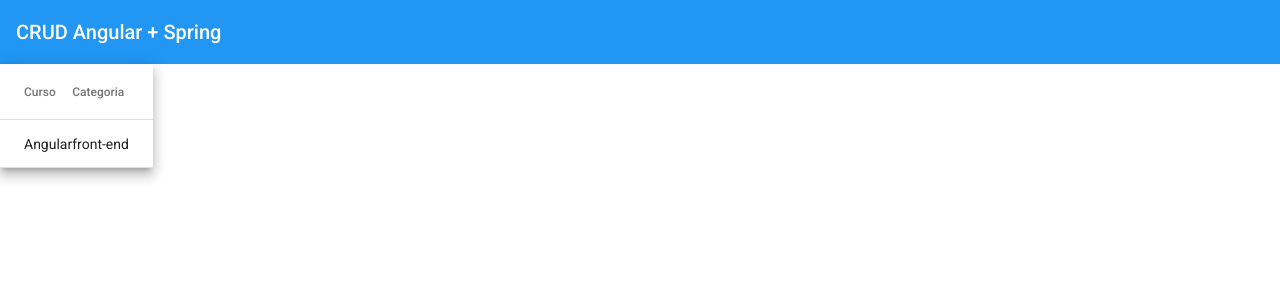
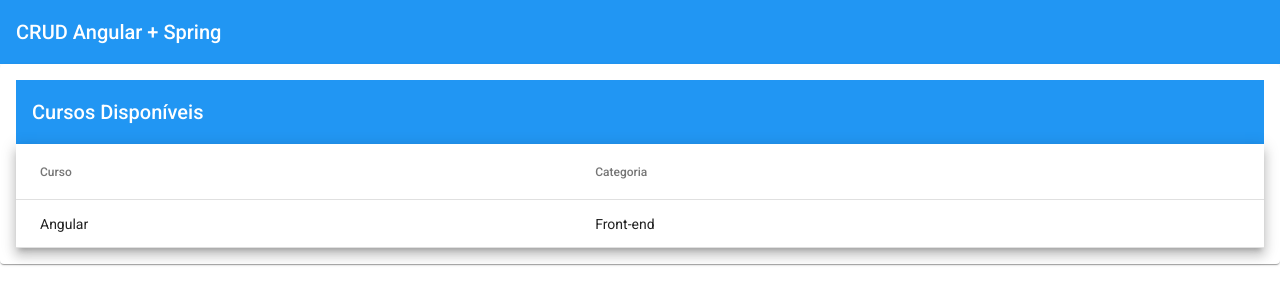
Before and after one commit to caiorodriveira/Crud-Angular-Spring, an Angular app in the folder crud-angular/: page /cursos in a window 1280 px wide. Shown: the top 304 px of the page. Built offline with nearby package versions, Linux system fonts and the light colour scheme.

Commit message:
Aula 07(Card e Tollbar na tabela)

```diff
--- a/crud-angular/src/app/cursos/cursos/cursos.component.html
+++ b/crud-angular/src/app/cursos/cursos/cursos.component.html
@@ -1,3 +1,7 @@
+<mat-card><!--Tabela dentro de um card-->
+  <mat-toolbar color="primary">
+    Cursos Disponíveis
+  </mat-toolbar>
   <table mat-table [dataSource]="cursos" class="mat-elevation-z8">
 
     <!-- Coluna Nome -->
@@ -16,3 +20,4 @@
     <tr mat-header-row *matHeaderRowDef="displayedColumns"></tr>
     <tr mat-row *matRowDef="let row; columns: displayedColumns;"></tr>
   </table>
+</mat-card>
--- a/crud-angular/src/app/cursos/cursos/cursos.component.scss
+++ b/crud-angular/src/app/cursos/cursos/cursos.component.scss
@@ -0,0 +1,4 @@
+//estilização cursos
+table{
+  width: 100%;
+}
--- a/crud-angular/src/app/cursos/cursos/cursos.component.ts
+++ b/crud-angular/src/app/cursos/cursos/cursos.component.ts
@@ -9,7 +9,7 @@ import { Curso } from '../model/curso';
 export class CursosComponent implements OnInit {
 
   cursos: Curso[] = [
-    { _id: "1", nome: "Angular", categoria:"front-end"}
+    { _id: "1", nome: "Angular", categoria:"Front-end"}//valores da tabela
   ];
   displayedColumns = ['nome','categoria'];
   constructor() {
--- a/crud-angular/src/app/cursos/model/curso.ts
+++ b/crud-angular/src/app/cursos/model/curso.ts
@@ -3,3 +3,4 @@ export interface Curso {
   nome: string;
   categoria: string;
 }
+//tipos de campos na tabela
--- a/crud-angular/src/styles.scss
+++ b/crud-angular/src/styles.scss
@@ -6,9 +6,9 @@ $custom-app-primary: mat-palette($mat-blue);
 $custom-app-secondary: mat-palette($mat-indigo, A200, A400, 700);
 $custom-app-warn: mat-palette($mat-red);
 
-$custom-theme: mat-light-theme($custom-app-primary, $custom-app-secondary, $custom-app-warn);
+$custom-theme: mat-light-theme($custom-app-primary, $custom-app-secondary, $custom-app-warn);//costumização de cores em variável
 
-@include angular-material-theme($custom-theme);
+@include angular-material-theme($custom-theme); //incluir no app.componet.html
 
 html, body { height: 100%; }
 body { margin: 0; font-family: Roboto, "Helvetica Neue", sans-serif; }
```
Also changed, not shown: crud-angular/src/app/cursos/cursos.module.ts (+4 -3 lines), crud-angular/src/app/shared/app-material/app-material.module.ts (added, +13 -0 lines). Lines whose indentation alone changed are shown as unchanged.
